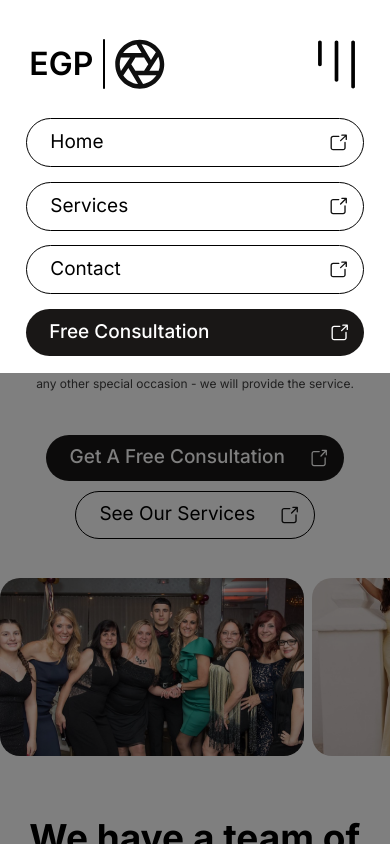
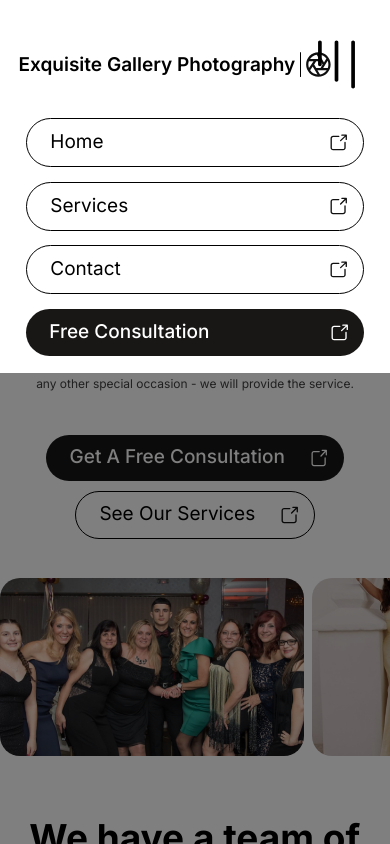
Before and after one commit to Identityofsine/egpparties, a Next.js app: page / in a window 390 px wide. Both pictures are taken after a click on the element 336 px from the left and 64 px from the top of the page. Shown: the top 844 px of the page. Built offline with nearby package versions, Linux system fonts and the light colour scheme.

Commit message:
fixed form

```diff
--- a/src/app/(root)/consultation/page.tsx
+++ b/src/app/(root)/consultation/page.tsx
@@ -31,7 +31,7 @@ export default function Consultation(props: ConsultationParams) {
 	}
 
 	return (
-		<main className="consultation flex column margin-width">
+		<main className="consultation flex column margin-width m-max-width m-align-center">
 			<h4>Get An Estimate</h4>
 			<p>Get in touch - Let’s Create Timeless Memories Together.</p>
 			{/* @ts-ignore */}
--- a/src/components/Navbar.tsx
+++ b/src/components/Navbar.tsx
@@ -5,7 +5,7 @@ import MobileNavBar from './NavbarClient'
 export function Logo({ className = "" }: { className?: string }) {
 	return (
 		<a className={"flex align-center logo" + ` ${className}`} href={brandSettings.path}>
-			{className === "mobile" ?
+			{className.includes("mobile") ?
 				<>
 					<p className="mobile-disable">{brandSettings.name}</p>
 					<p className="mobile-enable">{brandSettings.shortName}</p>
@@ -30,9 +30,6 @@ export function NavBar() {
 					<a href="/consultation">Contact</a>
 				</div>
 				<MobileNavBar />
-				{ /*
-
-				*/}
 			</div>
 		</nav>
 	)
--- a/src/components/NavbarClient.tsx
+++ b/src/components/NavbarClient.tsx
@@ -1,6 +1,8 @@
 'use client'
 import React, { Fragment } from "react"
 import Button from "./Button";
+import { Logo } from "./Navbar";
+import brandSettings from "@/app/brand.settings";
 
 export default function MobileNavBar() {
 	const [open, setOpen] = React.useState(false);
@@ -21,11 +23,19 @@ export default function MobileNavBar() {
 				<img src="/icons/hamburger.svg" alt="" />
 			</div>
 			<div className={`mobile-nav m-gap-04 ${open ? "open" : ""} `}>
-				<Button primary={false} text={"Home"} className="m-width-fill" />
-				<Button primary={false} text={"Services"} className="m-width-fill" />
-				<Button primary={false} text={"Contact"} className="m-width-fill" />
-				<Button primary={true} text={"Free Consultation"} className="m-width-fill" />
-
+				<Logo className="logo-nav" />
+				<a href={brandSettings.path} className="m-width-fill">
+					<Button primary={false} text={"Home"} className="m-width-fill" />
+				</a>
+				<a href={brandSettings.path} className="m-width-fill">
+					<Button primary={false} text={"Services"} className="m-width-fill" />
+				</a>
+				<a href={brandSettings.path} className="m-width-fill">
+					<Button primary={false} text={"Contact"} className="m-width-fill" />
+				</a>
+				<a href={brandSettings.path + "consultation"} className="m-width-fill">
+					<Button primary={true} text={"Free Consultation"} className="m-width-fill" />
+				</a>
 			</div>
 			<div className={`mobile-backdrop ${open ? "open" : ""} `} />
 		</Fragment>
--- a/src/styles/navbar.scss
+++ b/src/styles/navbar.scss
@@ -75,6 +75,12 @@ nav {
 			&.open {
 				display: flex;
 			}
+
+			.logo-nav {
+				position: absolute;
+				top: 1.4rem;
+				left: .5rem;
+			}
 		}
 
 		&-backdrop {
@@ -103,7 +109,6 @@ nav {
 .logo {
 	gap: 0.1333rem;
 	position: relative;
-	z-index: 100001;
 	background: transparent;
 
 	p {
```
